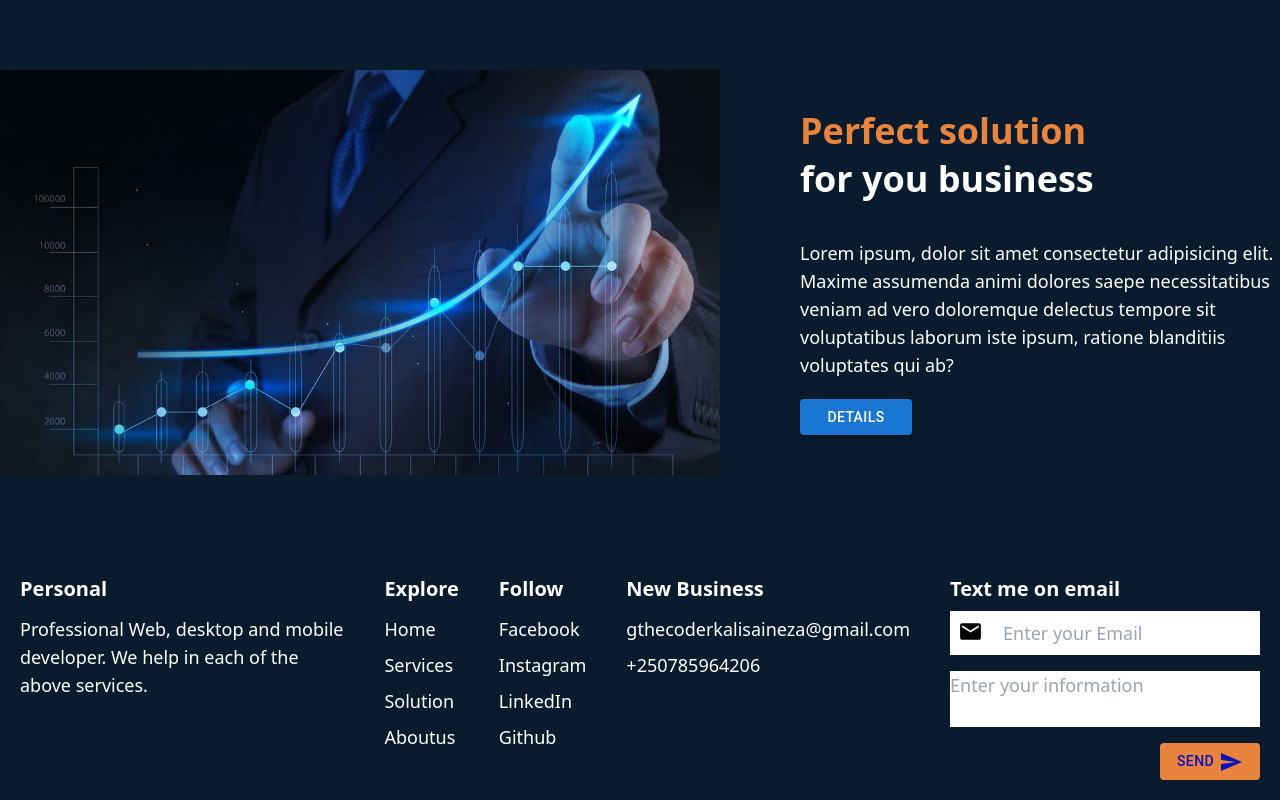
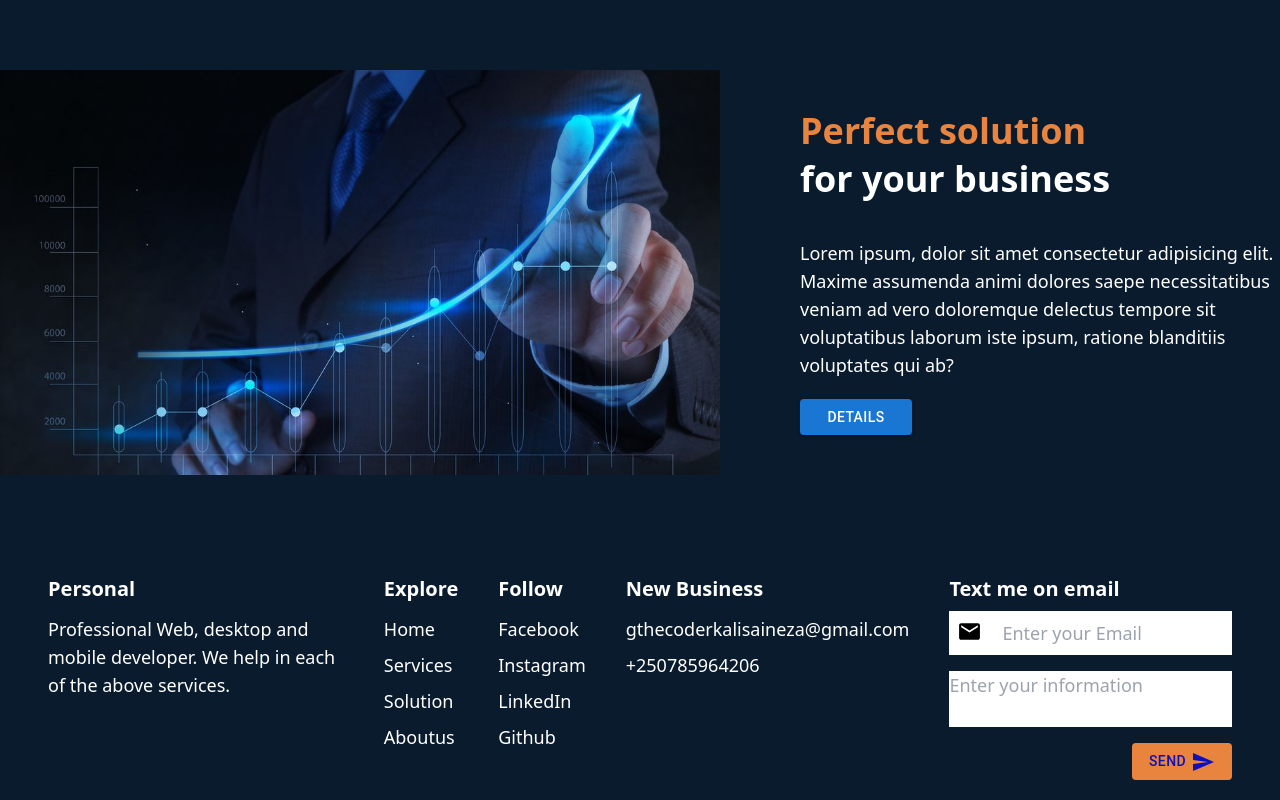
Before and after one commit to the-coder-kalisa/portofolio, a React (Vite) app: page / in a window 1280 px wide. Shown: the part 1502-2302 px from the top of the page. Built offline with nearby package versions, Linux system fonts and the light colour scheme.

Commit message:
solved a bug

```diff
--- a/src/components/Footer.tsx
+++ b/src/components/Footer.tsx
@@ -23,7 +23,7 @@ function Footer() {
   return (
     <div
       id="aboutus"
-      className={`text-white py-5 flex justify-between px-5 ${
+      className={`text-white py-5 flex justify-between px-12 ${
         mode ? "bg-transparent" : "bg-[#091b2c]"
       } ${transition} ${!font ? "flex-col gap-5" : "gap-10"}`}
     >
--- a/src/components/Solution.tsx
+++ b/src/components/Solution.tsx
@@ -35,7 +35,7 @@ function Solution() {
           } flex flex-col gap-2 font-bold`}
         >
           <div className="text-[#e9843f]">Perfect solution</div>
-          <div>for you business</div>
+          <div>for your	 business</div>
         </div>
         <div className={`flex flex-col gap-5`}>
           <div
```
